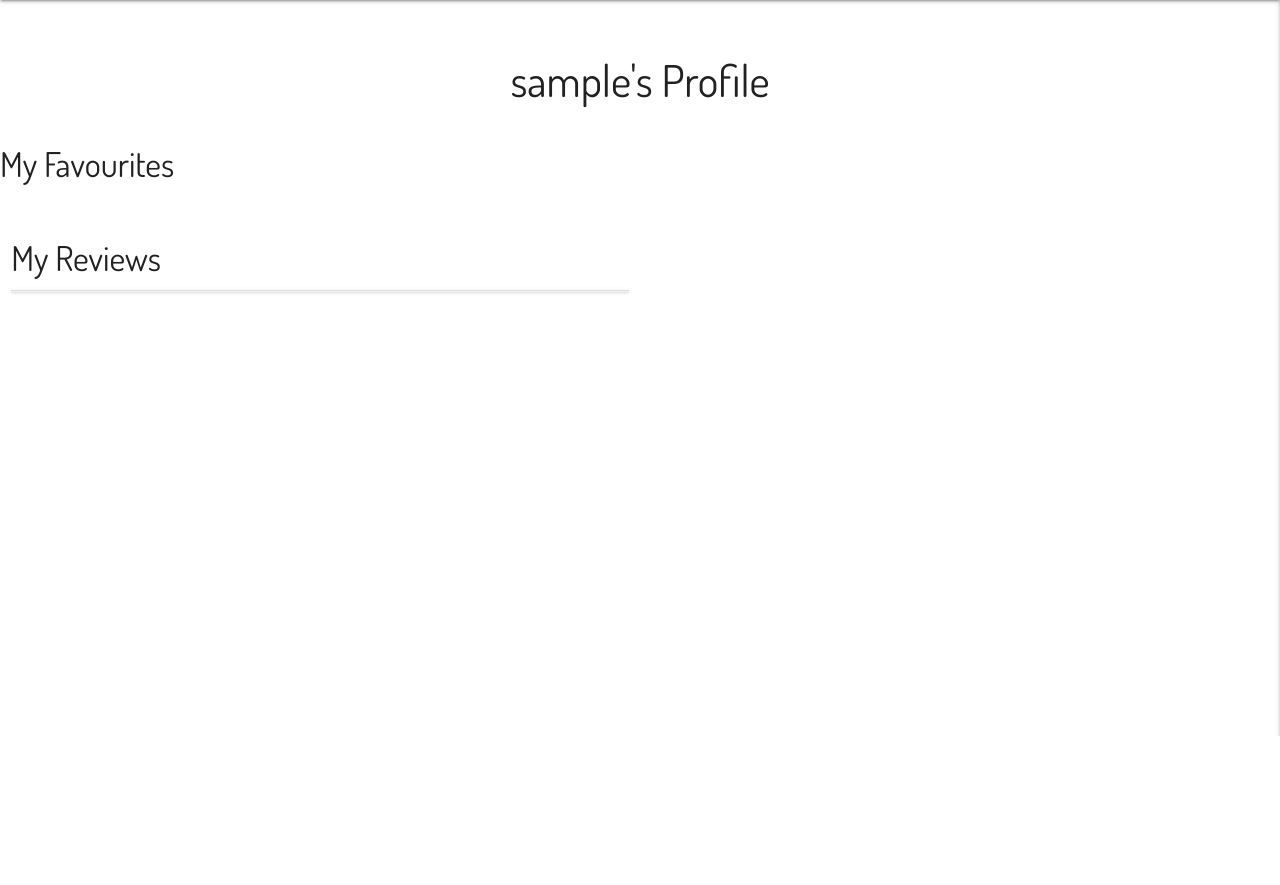
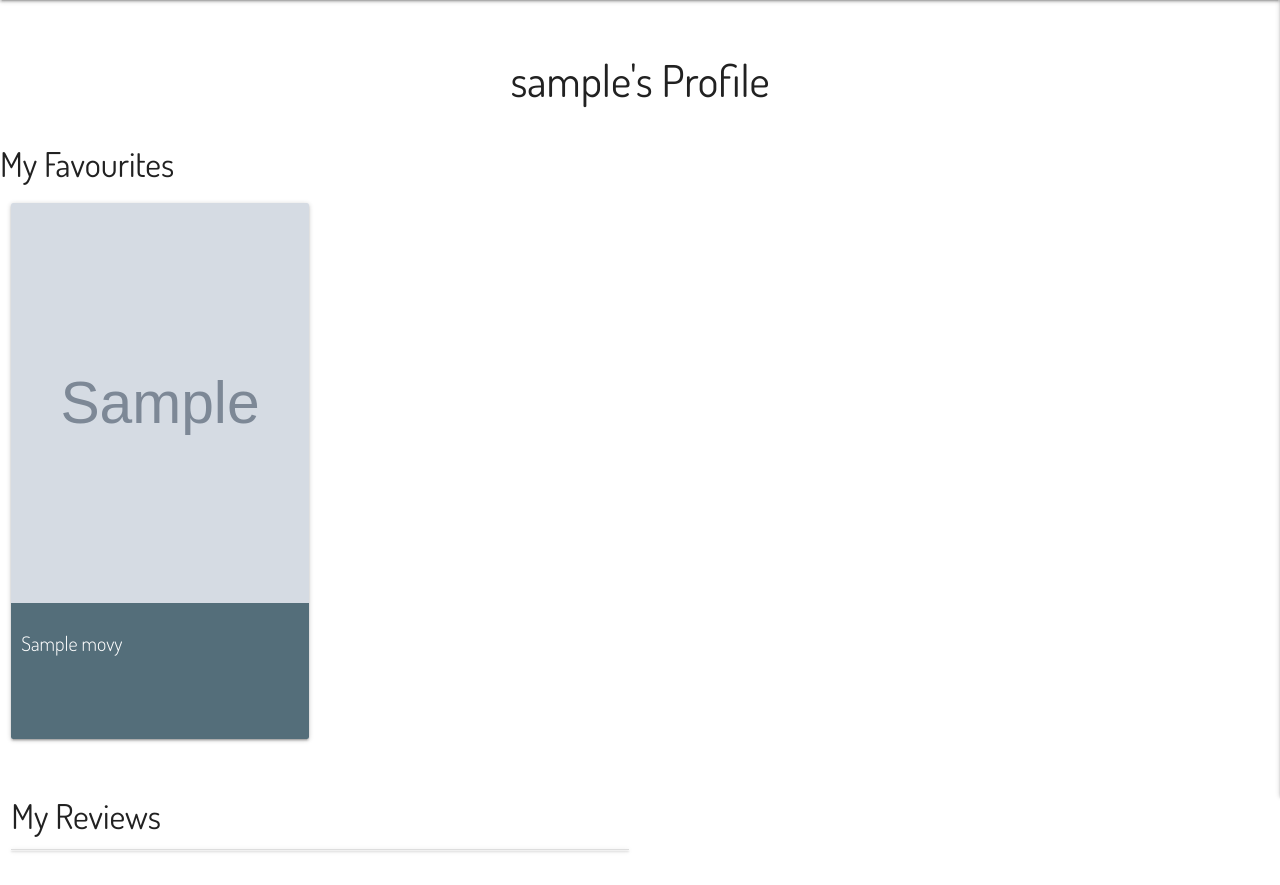
Before and after one commit to Leeap83/Movie-Database, a Flask app: page /profile/1 in a window 1280 px wide. Shown: the part 64-949 px from the top of the page. Before the commit the page ends 800 px from the top, so only its background shows below. Run offline with Flask 2, Linux system fonts and the light colour scheme; the visitor is signed in with stand-in values (Sample User, id 1); grey boxes marked "Sample" are stand-in pictures; a database or web service that is not in the repository returns one stand-in record (values such as "Sample title"); some libraries are stand-ins or nearby versions.

Commit message:
Profile page display users selected favourite movies image & title

```diff
--- a/app.py
+++ b/app.py
@@ -115,10 +115,20 @@ def profile(username):
     if session["register"]:
         review = mongo.db.review.find()
 
+        user_in_db = mongo.db.users.find_one({"username": session["register"]})
+        favourites = mongo.db.users.find(user_in_db)
+
+        # Defines favourite_recipes array from current User document
+        favourites_movies = user_in_db["favourite_movies"]
+
+        favs = mongo.db.movies.find({"_id": {
+                                    "$in": favourites_movies}
+                            })
+
         return render_template(
-            "profile.html",
-            username=username,
-            review=review)
+            "profile.html", username=username, review=review, user=user_in_db,
+            favourites=favourites, favourites_movies=favourites_movies,
+            favs=favs)
 
     return redirect(url_for("login"))
 
--- a/static/css/style.css
+++ b/static/css/style.css
@@ -23,6 +23,9 @@
     color: #eceff1
 }
 
+.fav {
+    width: 100px;
+}
 
 /*---------------Navbar*/
 nav .logo {
--- a/templates/add_movie.html
+++ b/templates/add_movie.html
@@ -20,18 +20,21 @@
                         <label for="director">Director</label>
                     </div>
                 </div>
+                <!-- Classification -->
                 <div class="row">
                     <div class="input-field col s12">
                         <input id="classification" name="classification" type="text" class="validate" required>
                         <label for="classification">Classification</label>
                     </div>
                 </div>
+                <!-- Run Time -->
                 <div class="row">
                     <div class="input-field col s12">
                         <input id="run_time" name="run_time" type="text" class="validate" required>
                         <label for="run_time">Run Time</label>
                     </div>
                 </div>
+                <!-- Plot -->
                 <div class="row">
                     <div class="input-field col s12">
                         <textarea id="plot" name="plot" type="" class="plot validate" maxlength="500" required></textarea>
@@ -94,7 +97,6 @@
                         </a>
                     </div>
                 </div>
-
             </form>
         </div>
     </div>
--- a/templates/add_review.html
+++ b/templates/add_review.html
@@ -18,7 +18,6 @@
                         <label for="movie_title">Movie</label>
                     </div>
                 </div>
-
                 <!-- 5 star rating -->
                 <div class="row ratings">
                     <div class="col s12">
@@ -37,19 +36,21 @@
                         </div>
                     </div>
                 </div>
-                <!-- Review -->
+                <!-- Review Title -->
                 <div class="row">
                     <div class="input-field col s12">
                         <input id="review_title" name="review-title" type="text" class="review validate" maxlength="50" required>
                         <label for="review_title">Review Title</label>
                     </div>
                 </div>
+                <!-- Review -->
                 <div class="row">
                     <div class="input-field col s12">
                         <textarea id="review" name="review" type="" class="review validate" maxlength="300" required></textarea>
                         <label for="review">Leave a Review Here</label>
                     </div>
                 </div>
+                <!-- Review Date -->
                 <div class="row">
                     <div class="input-field col s12">
                         <input id="review_date" name="review_date" type="text" class="datepicker validate" required>
@@ -67,7 +68,6 @@
                         </a>
                     </div>
                 </div>
-
             </form>
         </div>
     </div>
--- a/templates/edit_movie.html
+++ b/templates/edit_movie.html
@@ -22,6 +22,7 @@
                         <label for="director">Director</label>
                     </div>
                 </div>
+                <!-- Classification  -->
                 <div class="row">
                     <div class="input-field col s12">
                         <input id="classification" name="classification" type="text" class="validate"
@@ -29,6 +30,7 @@
                         <label for="classification">Classification</label>
                     </div>
                 </div>
+                <!-- Run Time -->
                 <div class="row">
                     <div class="input-field col s12">
                         <input id="run_time" name="run_time" type="text" class="validate"
@@ -36,6 +38,7 @@
                         <label for="run_time">Run Time</label>
                     </div>
                 </div>
+                <!-- Plot -->
                 <div class="row">
                     <div class="input-field col s12">
                         <textarea id="plot" name="plot" type="" class="plot validate" maxlength="500"> "{{ movie.plot }}"
@@ -75,7 +78,6 @@
                         <input name="actors[]" type="text" class="validate" value="{{ movie.actors[1]}}">
                         <input name="actors[]" type="text" class="validate" value="{{ movie.actors[2]}}">
                         <input name="actors[]" type="text" class="validate" value="{{ movie.actors[3]}}">
-
                     </div>
                 </div>
                 <!-- Upload images -->
@@ -105,7 +107,6 @@
                         </a>
                     </div>
                 </div>
-
             </form>
         </div>
     </div>
--- a/templates/get_movies.html
+++ b/templates/get_movies.html
@@ -1,7 +1,7 @@
 {% extends "base.html" %}
 {% block content %}
     <h3 class="center-align">Find Movie</h3>
-
+    <!-- Search Bar -->
     <div class="container">
         <div class="row card-panel">
             <form action="{{ url_for('search') }}" method="post" class="col s12">
@@ -62,6 +62,7 @@
                                     </div>
                                 </div>
                             </div>
+                            <!-- Movie Info -->
                             <div class="row movie-details">
                                 <div class="col s12">
                                     <p><strong>Director:</strong> {{ movie.director}}</p>
@@ -76,6 +77,7 @@
                                         <p><strong>Added by:</strong> {{ movie.created_by }}</p>
                                 </div>
                             </div>
+                            <!-- Card Links -->
                             <div class="View More">
                                 <p class="card-link btn"><a href="{{ url_for('movie_details', movie_id=movie._id) }}" class="white-text">View Movie Details</a></p>
                             </div>
--- a/templates/movie_review.html
+++ b/templates/movie_review.html
@@ -32,19 +32,21 @@
                         </div>
                     </div>
                 </div>
-                <!-- Review -->
+                <!-- Review Title -->
                 <div class="row">
                     <div class="input-field col s12">
                         <input id="review_title" name="review-title" type="text" class="review validate" maxlength="25" required>
                         <label for="review_title">Review Title</label>
                     </div>
                 </div>
+                <!-- Review -->
                 <div class="row">
                     <div class="input-field col s12">
                         <textarea id="review" name="review" type="" class="review validate" maxlength="300" required></textarea>
                         <label for="review">Leave a Review Here</label>
                     </div>
                 </div>
+                <!-- Review Date -->
                 <div class="row">
                     <div class="input-field col s12">
                         <input id="review_date" name="review_date" type="text" class="datepicker validate" required>
@@ -62,7 +64,6 @@
                         </a>
                     </div>
                 </div>
-
             </form>
         </div>
     </div>
--- a/templates/profile.html
+++ b/templates/profile.html
@@ -1,24 +1,40 @@
 {% extends "base.html" %}
 {% block content %}
     <br>
+    <!-- Username Displayed -->
     <div class="row">
         <div class="col s12 m6 offset-m3">
             <h3 class="center-align">{{ username }}'s Profile</h3>
         </div>
     </div>
+    <!-- Favoutrite Films Displayed -->
     <div class="row">
         <h4>My Favourites</h4>
         {% for favourite in favs %}
-            <div class="col-sm-12 col-md-6 col-lg-4 mx-auto">
-                <div class="card text-center">
-                    <div class="card-body text-center">
-                        <img src="{{favourite.poster_image }}" class="card-img-top" alt="{{favourite.movie_title}}">
-                            <h4 class="card-title">{{favourite.movie_title}}</h4>
+            <div class="col s12 m3 l3 xl3">
+                <div class="card movie">
+                    <div class="card-image">
+                        <a href="#">
+                            <img src="{{favourite.poster_image }}" alt="{{favourite.movie_title}} image" height="400px">
+                        </a>
+                    </div>
+                    <div class="card-content blue-grey darken-1 white-text">
+                        <div class="row">
+                            <div class="col s12 card-title activator">
+                                <div class="row">
+                                    <!-- Movie Title -->
+                                    <div class="col s10">
+                                        <p class="card-title white-text">{{ favourite.movie_title}}</p>
+                                    </div>
+                                </div>
+                            </div>
+                        </div>
                     </div>
                 </div>
             </div>
         {% endfor %}
     </div>
+    <!-- User Reviews Displayed-->
     <div class="row">
         <div class="col s12 m6">
             <h4>My Reviews</h4>
```
Also changed, not shown: README.md.
